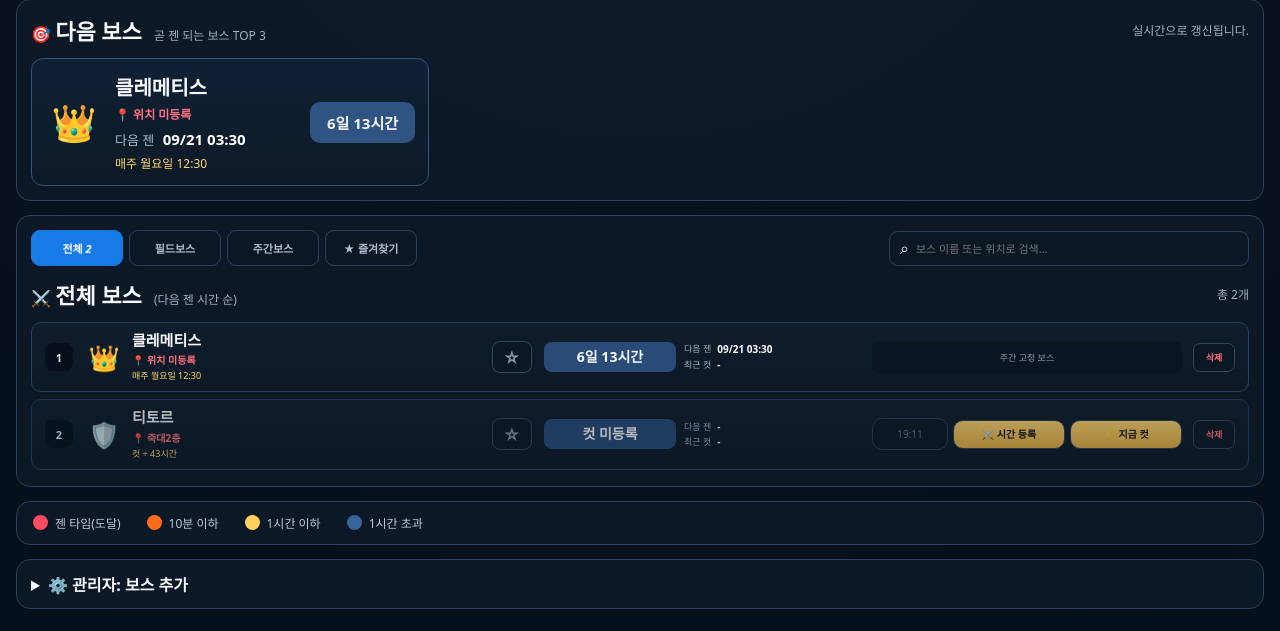
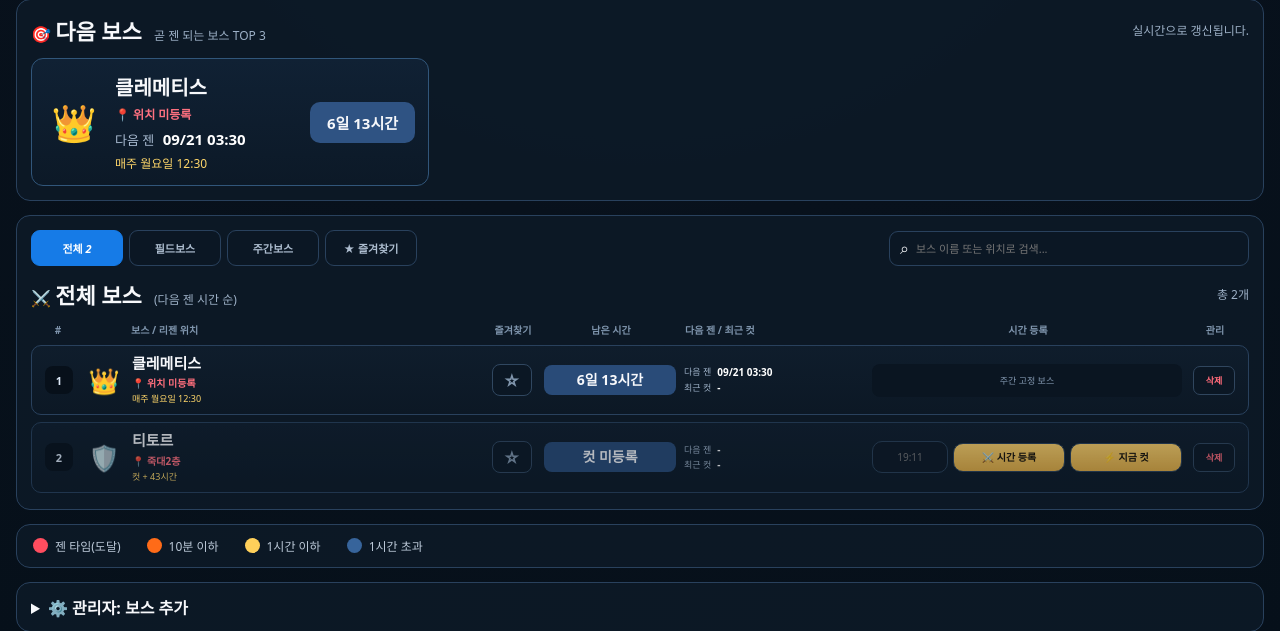
Before and after one commit to GOMPlayer-t/lordnine-boss-timer, a FastAPI app: page / in a window 1280 px wide. Shown: the part 186-817 px from the top of the page. Before the commit the page ends 795 px from the top, so only its background shows below. Run offline with FastAPI, Linux system fonts and the light colour scheme; data comes from the database, SQL or seed files in the repository; data that the repository does not hold is empty.

Commit message:
Update index.html

```diff
--- a/templates/index.html
+++ b/templates/index.html
@@ -33,6 +33,16 @@
       </div>
     </div>
     <div class="section-title"><div>⚔️ <b>전체 보스</b> <span>(다음 젠 시간 순)</span></div><small id="totalCount">총 0개</small></div>
+    <div class="pc-boss-head" aria-hidden="true">
+      <span>#</span>
+      <span></span>
+      <span>보스 / 리젠 위치</span>
+      <span>즐겨찾기</span>
+      <span>남은 시간</span>
+      <span>다음 젠 / 최근 컷</span>
+      <span>시간 등록</span>
+      <span>관리</span>
+    </div>
     <section id="list" class="bossrows"></section>
   </section>
 
```
